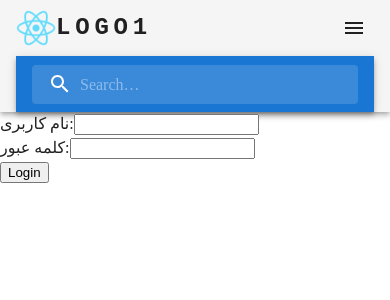
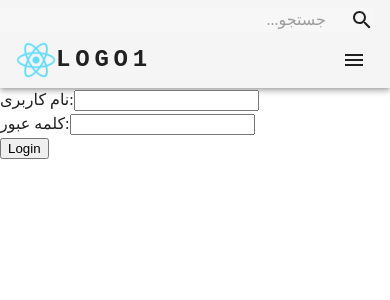
Before and after one commit to softdevmobe/users1, a React (Create React App) app: page /login in a window 390 px wide. Shown: the top 300 px of the page. Built offline with nearby package versions, Linux system fonts and the light colour scheme.

Commit message:
Update responsiveAppBar.jsx

```diff
--- a/src/components/responsiveAppBar.jsx
+++ b/src/components/responsiveAppBar.jsx
@@ -12,25 +12,15 @@ import Button from "@mui/material/Button";
 import Tooltip from "@mui/material/Tooltip";
 import MenuItem from "@mui/material/MenuItem";
 
+import { styled, alpha } from "@mui/material/styles";
 
-import { styled, alpha } from '@mui/material/styles';
+import InputBase from "@mui/material/InputBase";
 
+import SearchIcon from "@mui/icons-material/Search";
 
-import InputBase from '@mui/material/InputBase';
-
-import SearchIcon from '@mui/icons-material/Search';
-
-
-
-
-
-
-
-
-import logo from '../image/logo192.png'
+import logo from "../image/logo192.png";
 const pages = ["Products", "Pricing", "Blog"];
 const settings = ["Profile", "Account", "Dashboard", "Logout"];
-
 
 function ResponsiveAppBar({ onButtonclick }) {
   const [anchorElNav, setAnchorElNav] = React.useState(null);
@@ -48,64 +38,66 @@ function ResponsiveAppBar({ onButtonclick }) {
     setAnchorElUser(null);
   };
 
-
-  const Search = styled('div')(({ theme }) => ({
-    position: 'relative',
+  const Search = styled("div")(({ theme }) => ({
+    position: "relative",
     borderRadius: theme.shape.borderRadius,
     backgroundColor: alpha(theme.palette.common.white, 0.15),
-    '&:hover': {
+    "&:hover": {
       backgroundColor: alpha(theme.palette.common.white, 0.25),
     },
-    marginLeft: 0,
-    width: '100%',
-    [theme.breakpoints.up('sm')]: {
-      marginLeft: theme.spacing(1),
-      width: 'auto',
+    margin: 0,
+    padding:0,
+    width: "100%",
+    [theme.breakpoints.up("sm")]: {
+      marginLeft: theme.spacing(0),
+      width: "100%",
+    },
+    direction: "rtl",
+  }));
+
+  const SearchIconWrapper = styled("div")(({ theme }) => ({
+    padding: theme.spacing(0, 2),
+    height: "100%",
+    margin: 0,
+    padding:0,
+    position: "absolute",
+    pointerEvents: "none",
+    display: "flex",
+    alignItems: "center",
+    justifyContent: "center",
+
+  }));
+
+  const StyledInputBase = styled(InputBase)(({ theme }) => ({
+    color: "inherit",
+    width: "100%",
+    "& .MuiInputBase-input": {
+      padding: theme.spacing(1, 1, 1, 0),
+      // vertical padding + font size from searchIcon
+      paddingRight: `calc(1em + ${theme.spacing(4)})`,
+      margin: 0,
+      padding:0,
     },
   }));
 
-  const SearchIconWrapper = styled('div')(({ theme }) => ({
-    padding: theme.spacing(0, 2),
-    height: '100%',
-    position: 'absolute',
-    pointerEvents: 'none',
-    display: 'flex',
-    alignItems: 'center',
-    justifyContent: 'center',
-  }));
+  return (
+    <AppBar position="static" color="default">
+      <Box maxWidth="xl" sx={{pt:1,pr:2}}>
 
-  const StyledInputBase = styled(InputBase)(({ theme }) => ({
-    color: 'inherit',
-    width: '100%',
-    '& .MuiInputBase-input': {
-      padding: theme.spacing(1, 1, 1, 0),
-      // vertical padding + font size from searchIcon
-      paddingLeft: `calc(1em + ${theme.spacing(4)})`,
-      transition: theme.transitions.create('width'),
-      [theme.breakpoints.up('sm')]: {
-        width: '12ch',
-        '&:focus': {
-          width: '20ch',
-        },
-      },
-    },
-  }));
+          <Search>
+            <SearchIconWrapper>
+              <SearchIcon />
+            </SearchIconWrapper>
+            <StyledInputBase placeholder="جستجو..." inputProps={{ "aria-label": "search" }} />
+          </Search>
 
-
-
-
-  return (
-    <AppBar position="static" color="default" >
-      <Container maxWidth="xl">
+        </Box >
+        <Container maxWidth="xl">
         <Toolbar disableGutters>
           <Box sx={{ flexGrow: 0 }}>
-            <Tooltip title="Open settings">
               <IconButton onClick={handleOpenUserMenu} sx={{ p: 0 }}>
-                <Avatar alt="Remy Sharp" src={logo} />
-
-
+                <Avatar alt="Mohammad" src={logo} />
               </IconButton>
-            </Tooltip>
             <Menu
               sx={{ mt: "45px" }}
               id="menu-appbar"
@@ -129,9 +121,6 @@ function ResponsiveAppBar({ onButtonclick }) {
               ))}
             </Menu>
           </Box>
-
-
-
 
           <Typography
             variant="h6"
@@ -179,28 +168,6 @@ function ResponsiveAppBar({ onButtonclick }) {
           </Box>
           <MenuIcon sx={{ display: { xs: "none", md: "flex" }, mr: 1 }} onClick={onButtonclick} />
         </Toolbar>
-
-        <Box sx={{ flexGrow: 1 }}>
-      <AppBar position="static"  >
-        <Toolbar  >
-
-
-          <Search >
-            <SearchIconWrapper>
-              <SearchIcon />
-            </SearchIconWrapper>
-            <StyledInputBase
-              placeholder="Search…"
-              inputProps={{ 'aria-label': 'search' }}
-
-            />
-          </Search>
-        </Toolbar>
-      </AppBar>
-    </Box>
-
-
-
       </Container>
     </AppBar>
   );
```
